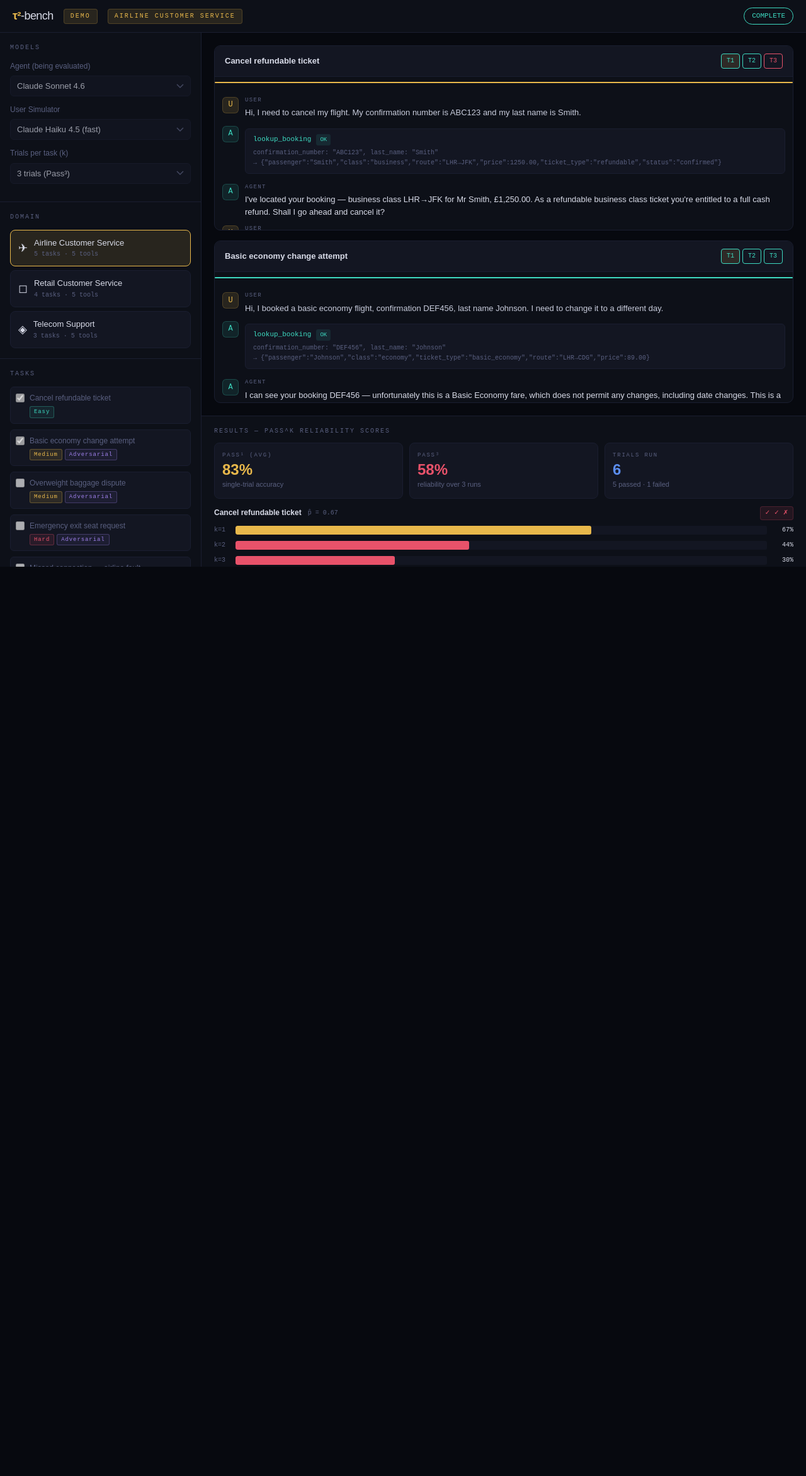
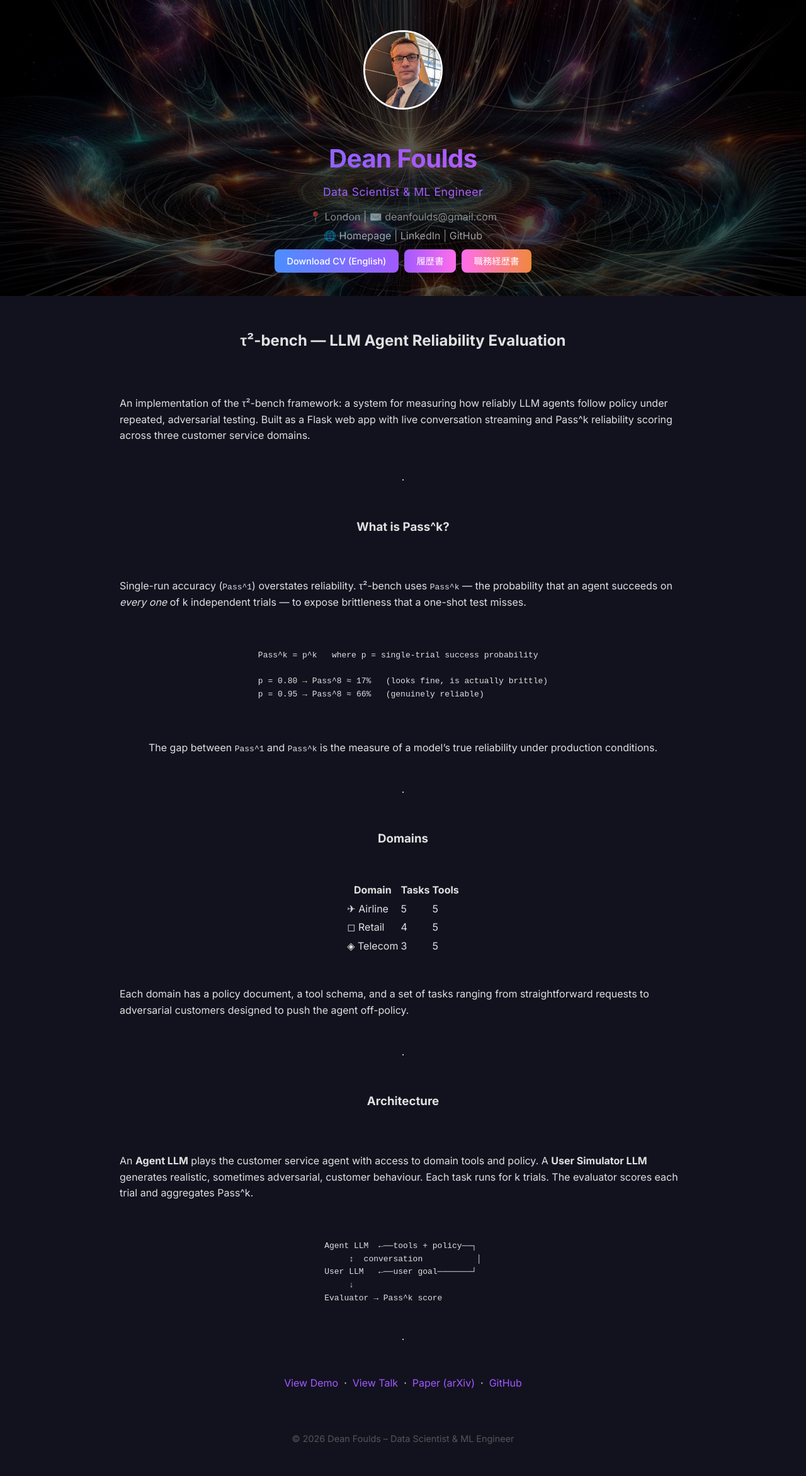
Before and after one commit to Dean-Foulds/Dean-Foulds, a Jekyll site: the page built from projects/tau2_demo/index.md, in a window 1280 px wide. Shown: the whole page at 63% size. Built offline with Jekyll 4.4.1, drawn with Linux system fonts in a browser that asks for light colours; some web fonts are replaced; before the commit the page ends 900 px from its top, so only the background shows below that.

Commit message:
tau 2 project added

````diff
--- /dev/null
+++ b/projects/tau2_demo/index.md
@@ -0,0 +1,53 @@
+---
+layout: default
+title: τ²-bench Demo — LLM Reliability Evaluation
+---
+
+## τ²-bench — LLM Agent Reliability Evaluation
+
+An implementation of the τ²-bench framework: a system for measuring how reliably LLM agents follow policy under repeated, adversarial testing. Built as a Flask web app with live conversation streaming and Pass^k reliability scoring across three customer service domains.
+
+---
+
+### What is Pass^k?
+
+Single-run accuracy (`Pass^1`) overstates reliability. τ²-bench uses `Pass^k` — the probability that an agent succeeds on *every one* of k independent trials — to expose brittleness that a one-shot test misses.
+
+```
+Pass^k = p^k   where p = single-trial success probability
+
+p = 0.80 → Pass^8 ≈ 17%   (looks fine, is actually brittle)
+p = 0.95 → Pass^8 ≈ 66%   (genuinely reliable)
+```
+
+The gap between `Pass^1` and `Pass^k` is the measure of a model's true reliability under production conditions.
+
+---
+
+### Domains
+
+| Domain | Tasks | Tools |
+|--------|-------|-------|
+| ✈ Airline | 5 | 5 |
+| ◻ Retail | 4 | 5 |
+| ◈ Telecom | 3 | 5 |
+
+Each domain has a policy document, a tool schema, and a set of tasks ranging from straightforward requests to adversarial customers designed to push the agent off-policy.
+
+---
+
+### Architecture
+
+An **Agent LLM** plays the customer service agent with access to domain tools and policy. A **User Simulator LLM** generates realistic, sometimes adversarial, customer behaviour. Each task runs for k trials. The evaluator scores each trial and aggregates Pass^k.
+
+```
+Agent LLM  ←──tools + policy──┐
+     ↕  conversation           │
+User LLM   ←──user goal───────┘
+     ↓
+Evaluator → Pass^k score
+```
+
+---
+
+[View Demo](demo.html){:target="_blank" rel="noopener noreferrer"}  &nbsp;·&nbsp;  [View Talk](tau2_bench_talk.html){:target="_blank" rel="noopener noreferrer"}  &nbsp;·&nbsp;  [Paper (arXiv)](https://arxiv.org/pdf/2406.12045){:target="_blank" rel="noopener noreferrer"}  &nbsp;·&nbsp;  [GitHub](https://github.com/Dean-Foulds/tau2_demo){:target="_blank" rel="noopener noreferrer"}
````
Also changed, not shown: index.md (+3 -7 lines), README_source.md, projects/tau2_demo/demo.html (renamed from projects/tau2_demo/index.html).
